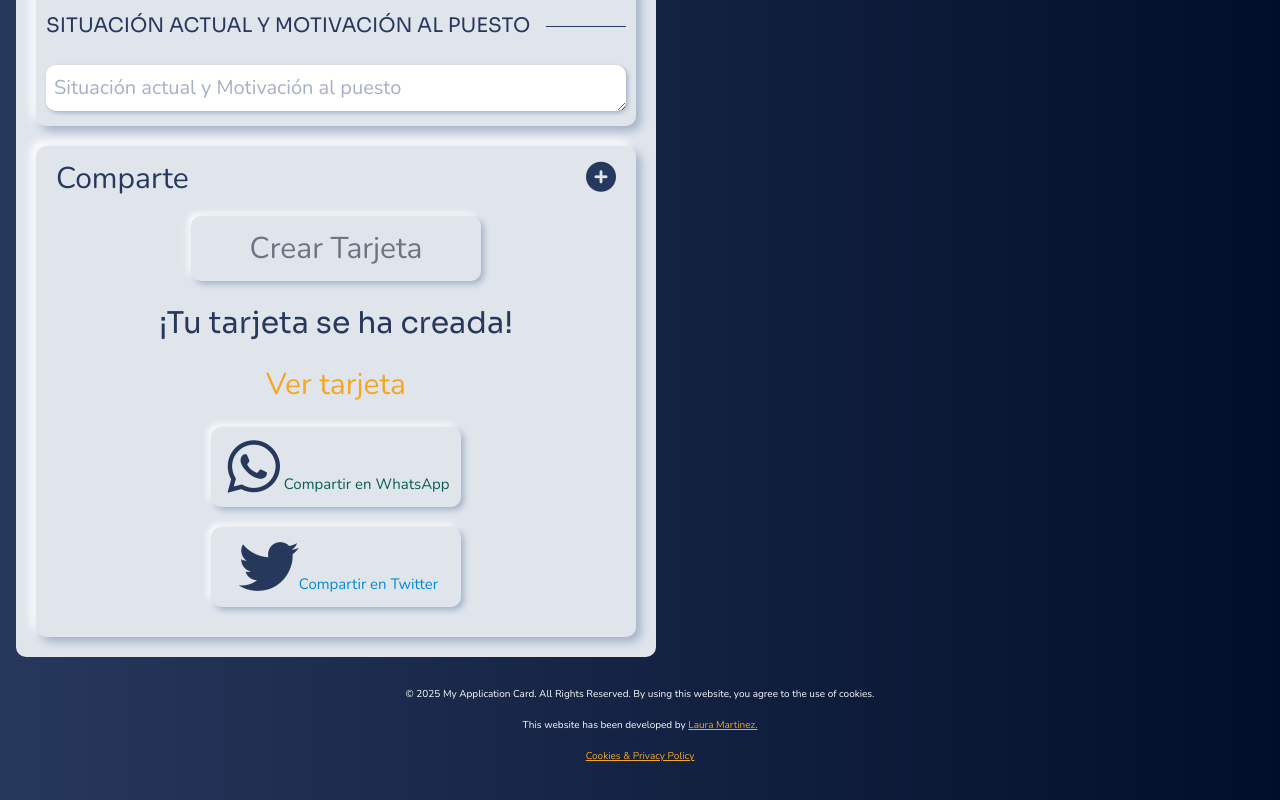
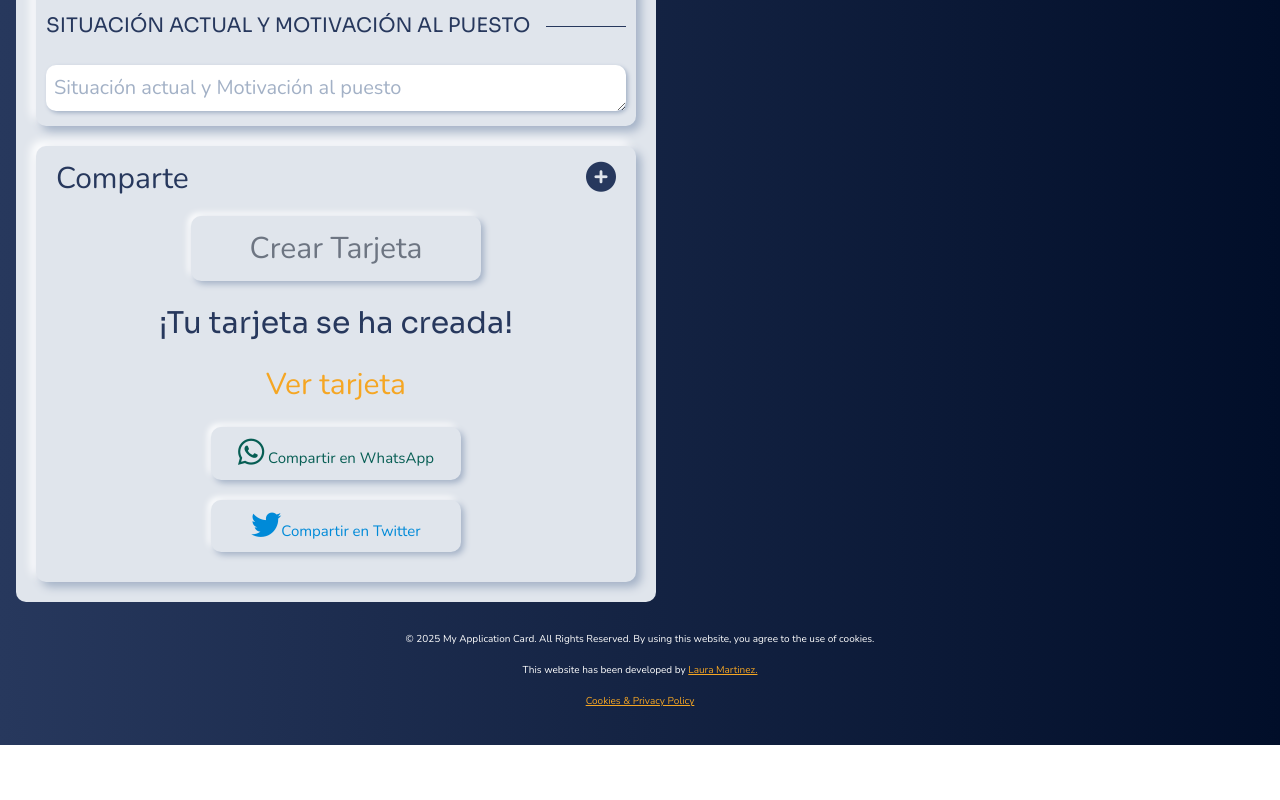
Before and after one commit to LauraMartinezPerez/My-Application-Card, a website built with Vite: page src/forms.html in a window 1280 px wide. Shown: the part 1227-2027 px from the top of the page. After the commit the page ends 1972 px from the top, so only its background shows below. Built offline with nearby package versions, Linux system fonts and the light colour scheme.

Commit message:
share buttons

```diff
--- a/src/scss/layouts/_preview.scss
+++ b/src/scss/layouts/_preview.scss
@@ -105,7 +105,7 @@
 //TABLET VERSION
 @media (min-width: 768px) {
 
-    .fa-brands {
+    .fa-linkedin {
     font-size: 60px;
     color: vars.$main_blue;
     margin-left: 5px;
```
